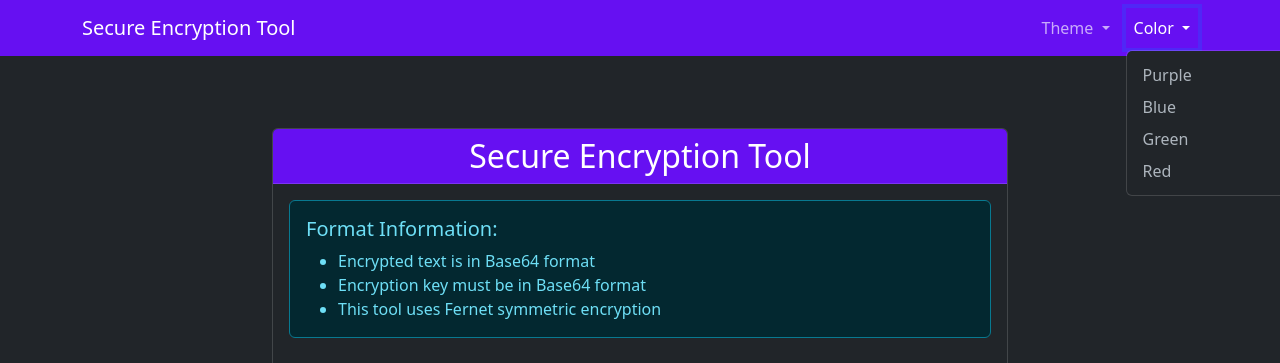
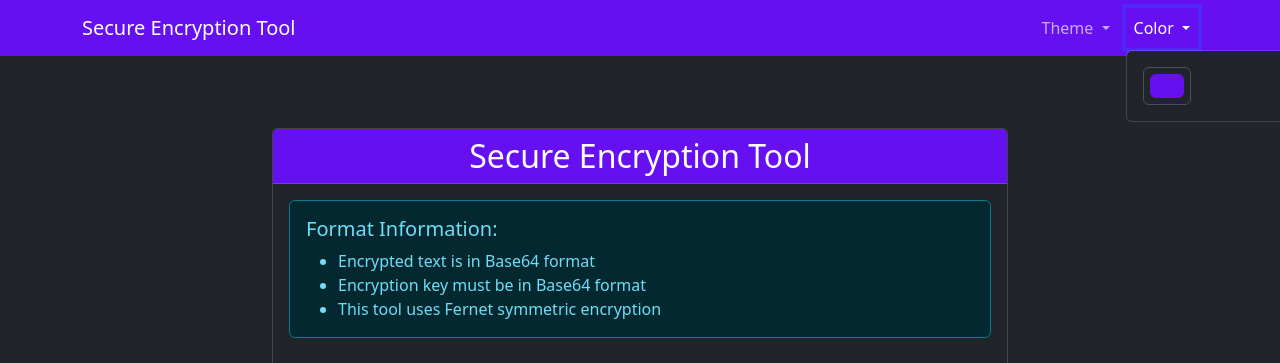
Before and after one commit to grandgu192/CipherX, a Flask app: page / in a window 1280 px wide, after a click on "Color". Shown: the top 363 px of the page. Run offline with Flask 3, Linux system fonts and the light colour scheme.

Commit message:
Assistant checkpoint: Add color picker to dropdown menu
Assistant generated file changes:
- templates/index.html: Add color picker to dropdown
- static/js/script.js: Add color picker event listener

---

User prompt:

instead of Purple, Blue, Green and Red i want the picker but in the drop down

Replit-Commit-Author: Assistant
Replit-Commit-Session-Id: da7d6323-811a-4567-b68c-2c6cc9522f73

```diff
--- a/static/js/script.js
+++ b/static/js/script.js
@@ -25,9 +25,16 @@ document.addEventListener('DOMContentLoaded', function() {
     setTheme(savedTheme || 'dark'); // Set dark as default if no theme is saved
 
     const savedColor = localStorage.getItem('themeColor');
+    const colorPicker = document.getElementById('colorPicker');
+
     if (savedColor) {
         setColor(savedColor);
+        colorPicker.value = savedColor;
     }
+
+    colorPicker.addEventListener('input', (e) => {
+        setColor(e.target.value);
+    });
 
     // Alert System
     function showAlert(message, type) {
--- a/templates/index.html
+++ b/templates/index.html
@@ -54,11 +54,10 @@
                         <a class="nav-link dropdown-toggle" href="#" role="button" data-bs-toggle="dropdown">
                             Color
                         </a>
-                        <ul class="dropdown-menu">
-                            <li><a class="dropdown-item" href="#" onclick="setColor('#6610f2')">Purple</a></li>
-                            <li><a class="dropdown-item" href="#" onclick="setColor('#0d6efd')">Blue</a></li>
-                            <li><a class="dropdown-item" href="#" onclick="setColor('#198754')">Green</a></li>
-                            <li><a class="dropdown-item" href="#" onclick="setColor('#dc3545')">Red</a></li>
+                        <ul class="dropdown-menu p-3">
+                            <li>
+                                <input type="color" class="form-control form-control-color" id="colorPicker" value="#6610f2" title="Choose theme color">
+                            </li>
                         </ul>
                     </li>
                 </ul>
```
